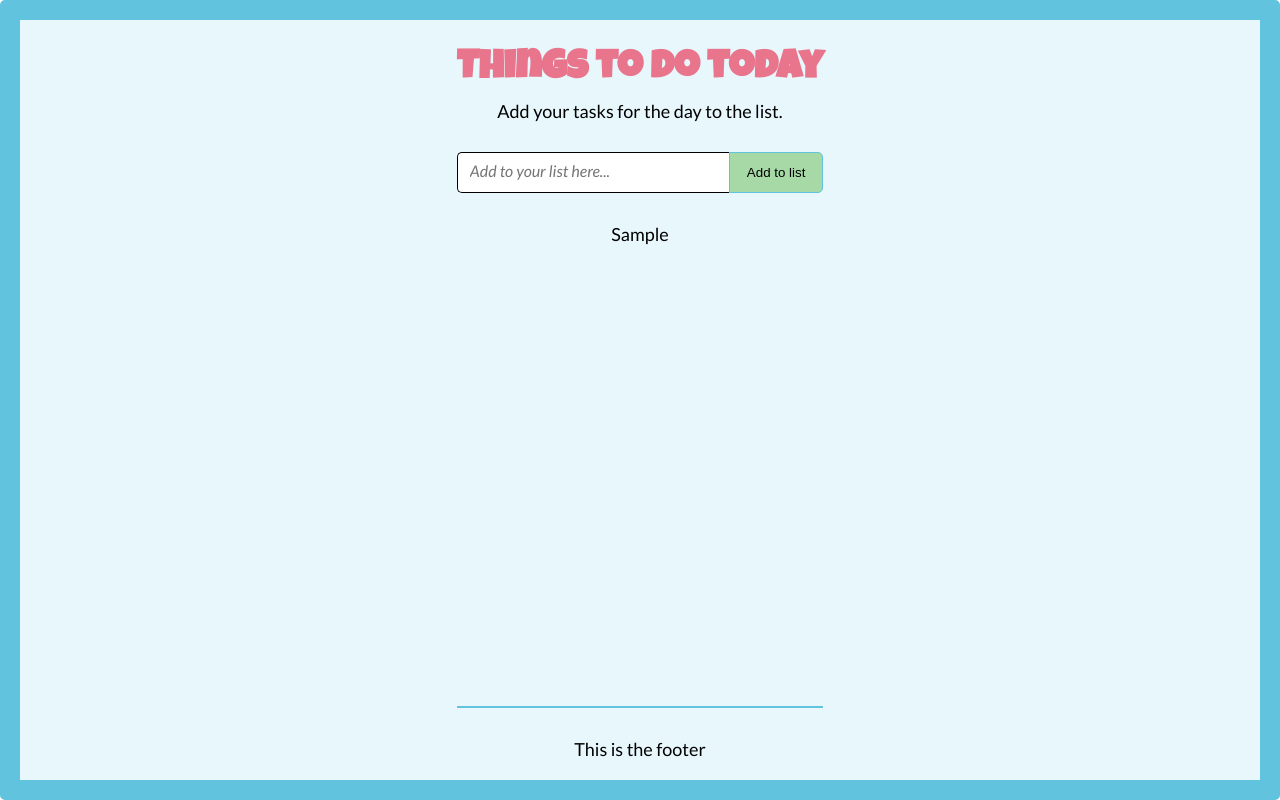
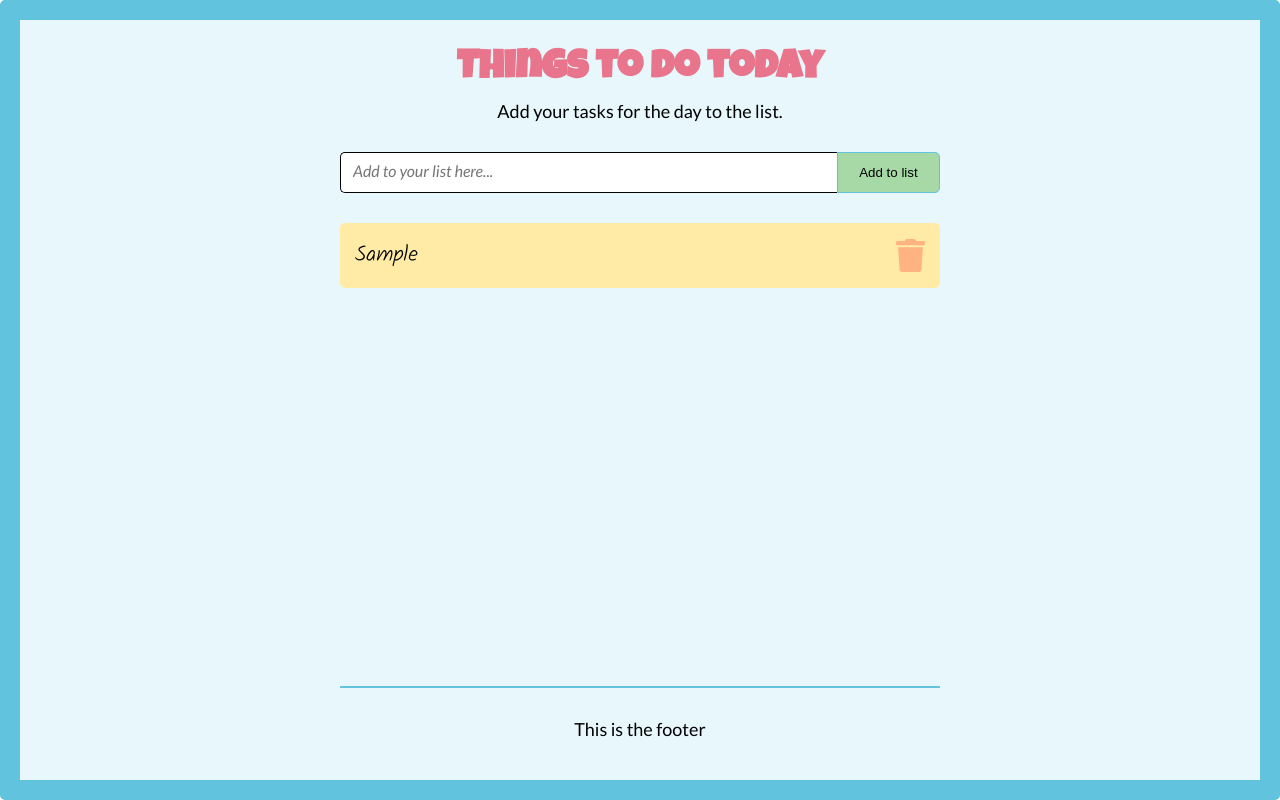
Before and after one commit to JuanBorracho/things-to-do-today, a React (Create React App) app: page / in a window 1280 px wide. Both pictures are taken after typing "Sample" into the empty fields and a click on the button "Add to list". Built offline with nearby package versions, Linux system fonts and the light colour scheme.

Commit message:
added react-icons and continued to style ListItem component

```diff
--- a/package.json
+++ b/package.json
@@ -6,6 +6,7 @@
     "lottie-web": "^5.8.1",
     "react": "^17.0.2",
     "react-dom": "^17.0.2",
+    "react-icons": "^4.3.1",
     "react-scripts": "5.0.0"
   },
   "scripts": {
--- a/public/index.html
+++ b/public/index.html
@@ -11,7 +11,7 @@
     <link rel="preconnect" href="https://fonts.googleapis.com" />
     <link rel="preconnect" href="https://fonts.gstatic.com" crossorigin />
     <link
-      href="https://fonts.googleapis.com/css2?family=Kalam&family=Lato:ital,wght@0,400;0,700;1,400&family=Luckiest+Guy&display=swap"
+      href="https://fonts.googleapis.com/css2?family=Kalam:wght@300;400&family=Lato:ital,wght@0,400;0,700;1,400&family=Luckiest+Guy&display=swap"
       rel="stylesheet"
     />
     <!--
--- a/src/CSS/App.css
+++ b/src/CSS/App.css
@@ -5,7 +5,7 @@
   border: 2rem solid #62c3de;
   background-color: #e7f7fc;
   border-radius: 0.5rem;
-  display: flex;
+  /* display: flex;
   flex-direction: column;
-  align-items: center;
+  align-items: center; */
 }
--- a/src/CSS/Footer.css
+++ b/src/CSS/Footer.css
@@ -1,7 +1,7 @@
 .footer {
   margin-top: auto;
   width: 100%;
-  padding-top: 3rem;
+  padding: 3rem 0 2rem 0;
   border-top: 0.2rem solid #62c3de;
   text-align: center;
 }
--- /dev/null
+++ b/src/CSS/ListContent.css
@@ -0,0 +1,4 @@
+.ListContent {
+  width: 100%;
+  text-align: center;
+}
--- /dev/null
+++ b/src/CSS/ListItem.css
@@ -0,0 +1,26 @@
+.ListItem {
+  background-color: #ffeba5;
+  border-radius: 0.5rem;
+  display: flex;
+  align-items: center;
+  justify-content: space-between;
+  padding: 1.5rem;
+  width: 100%;
+}
+
+.ListItem__text {
+  font-size: 2.2rem;
+  font-weight: 300;
+}
+
+.ListItem__trash {
+  width: 2.9rem;
+  height: 3.3rem;
+  color: #ffb37e;
+  cursor: pointer;
+  transition: all 0.2s ease-in-out;
+}
+
+.ListItem__trash:hover {
+  color: #ee5d5d;
+}
--- a/src/CSS/index.css
+++ b/src/CSS/index.css
@@ -15,11 +15,12 @@ body {
 }
 
 .inner-container {
-  max-width: 60rem;
+  max-width: 100rem;
   height: 90vh;
   display: flex;
   flex-direction: column;
-  align-items: center;
+  max-width: 60rem;
+  margin: 0 auto;
 }
 
 h1 {
--- a/src/Components/ListContent.js
+++ b/src/Components/ListContent.js
@@ -3,7 +3,7 @@ import Congrats from './Congrats';
 
 const ListContent = ({ list, initialMessage, showCongrats }) => {
   return (
-    <main>
+    <main className="ListContent">
       {showCongrats ? <Congrats /> : <p>{initialMessage}</p>}
       <List list={list} />
     </main>
--- a/src/Components/ListItem.js
+++ b/src/Components/ListItem.js
@@ -1,7 +1,10 @@
+import { FaTrash } from 'react-icons/fa';
+
 const ListItem = ({ item }) => {
   return (
-    <li>
-      <p>{item.text}</p>
+    <li className="ListItem">
+      <h2 className="ListItem__text">{item.text}</h2>
+      <FaTrash className="ListItem__trash" />
     </li>
   );
 };
--- a/src/index.js
+++ b/src/index.js
@@ -6,6 +6,8 @@ import './CSS/Header.css';
 import './CSS/Footer.css';
 import './CSS/AddListItem.css';
 import './CSS/Congrats.css';
+import './CSS/ListItem.css';
+import './CSS/ListContent.css';
 import App from './App';
 
 ReactDOM.render(
```
Also changed, not shown: 1 other file (tests, documents, lock files or other folders).
